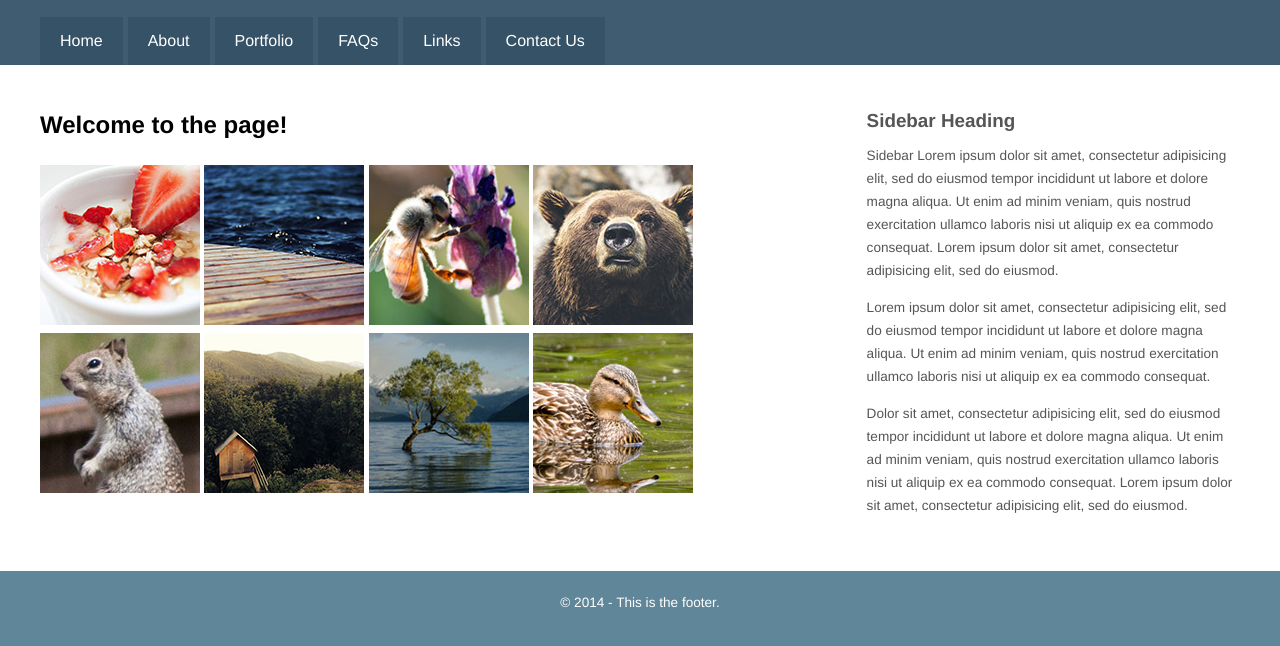
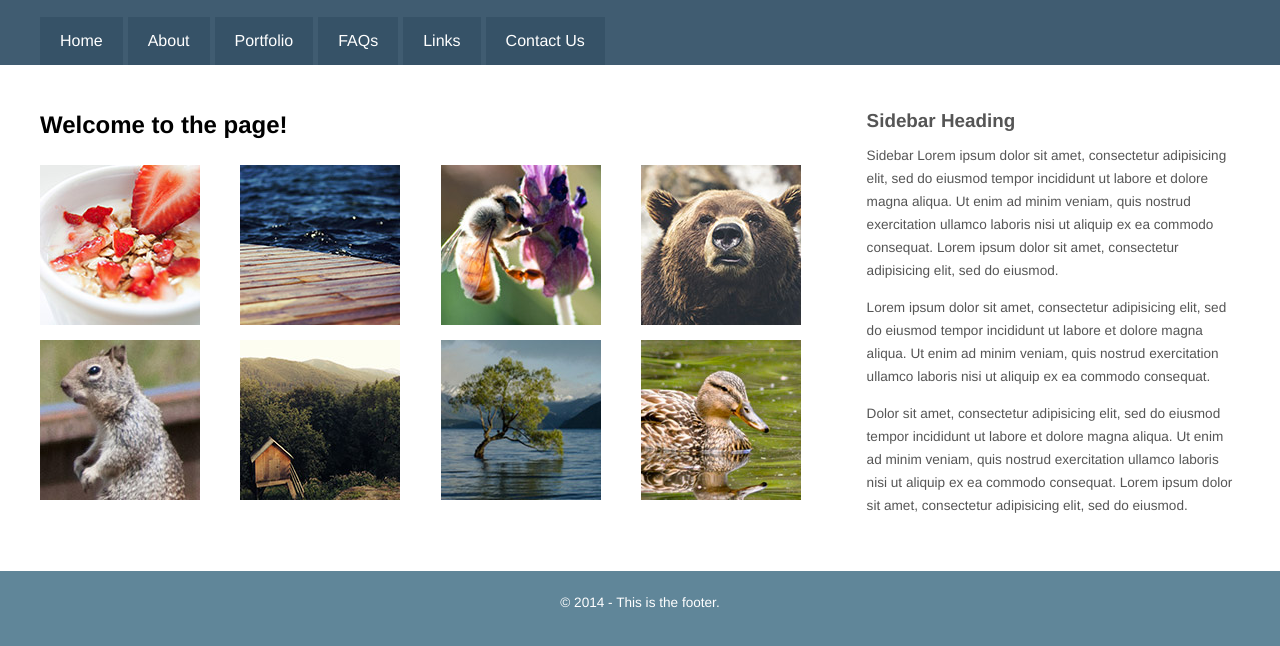
Before and after one commit to asaphbinene/html, a plain HTML site: page modal_images/index.html in a window 1280 px wide. Shown: the part 92-738 px from the top of the page. Drawn offline with Linux system fonts and the light colour scheme.

Commit message:
committing the last cahnge og css at lamuka

```diff
--- a/modal_images/css/screen.css
+++ b/modal_images/css/screen.css
@@ -181,7 +181,31 @@ header p {
 
 }
 
+.thumbnails {
+	margin-right: -15px;
+}
 
+.thumbnails a {
+	float: left;
+	width: 25%;
+	padding-right: 15px;
+	margin-bottom: 15px;
+	box-sizing: border-box;
+}
+
+.thumbnails img {
+	display: block;
+}
+
+.thumbnails :hover img {
+	opacity: 0.6;
+	transform: scale(.42);
+}
+
+.thumbnails img:hover {
+	transform: rotate(5deg);
+	box-shadow: 0 0 8px rgba(0, 0, 0, .35)
+}
 
 
 
```
